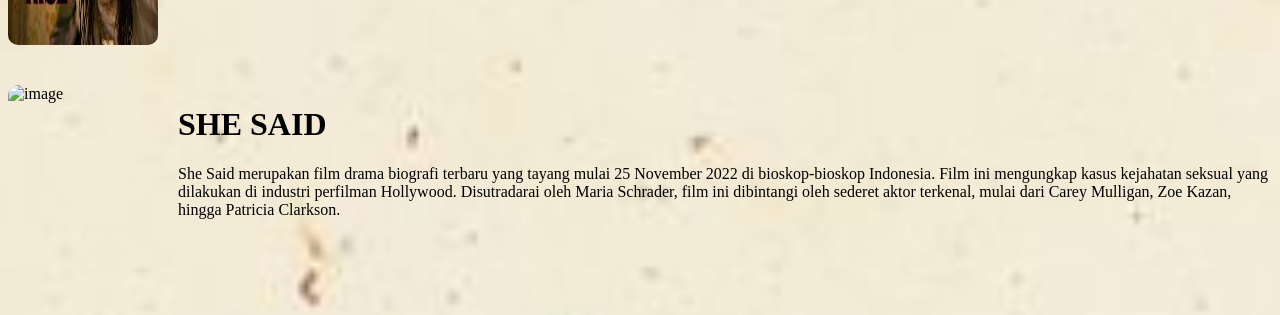
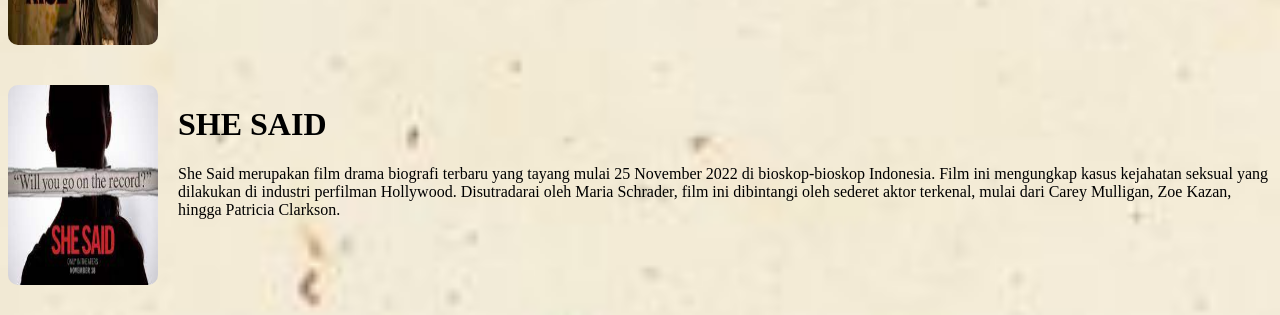
Before and after one commit to bagastaufik/zizah.io, a plain HTML site: page galery bagas.html in a window 1280 px wide. Shown: the part 644-959 px from the top of the page. Drawn offline with Linux system fonts and the light colour scheme.

Commit message:
Update galery bagas.html

```diff
--- a/galery bagas.html
+++ b/galery bagas.html
@@ -55,7 +55,7 @@
       </div>
     </div>
     <div style="display: flex; margin-bottom: 30px">
-      <img src="" alt="image" height="200" width="150" style="border-radius: 10px" />
+      <img src="she said.jpg" alt="image" height="200" width="150" style="border-radius: 10px" />
       <div style="margin-left: 20px">
         <h1>SHE SAID</h1>
         <p>
```
